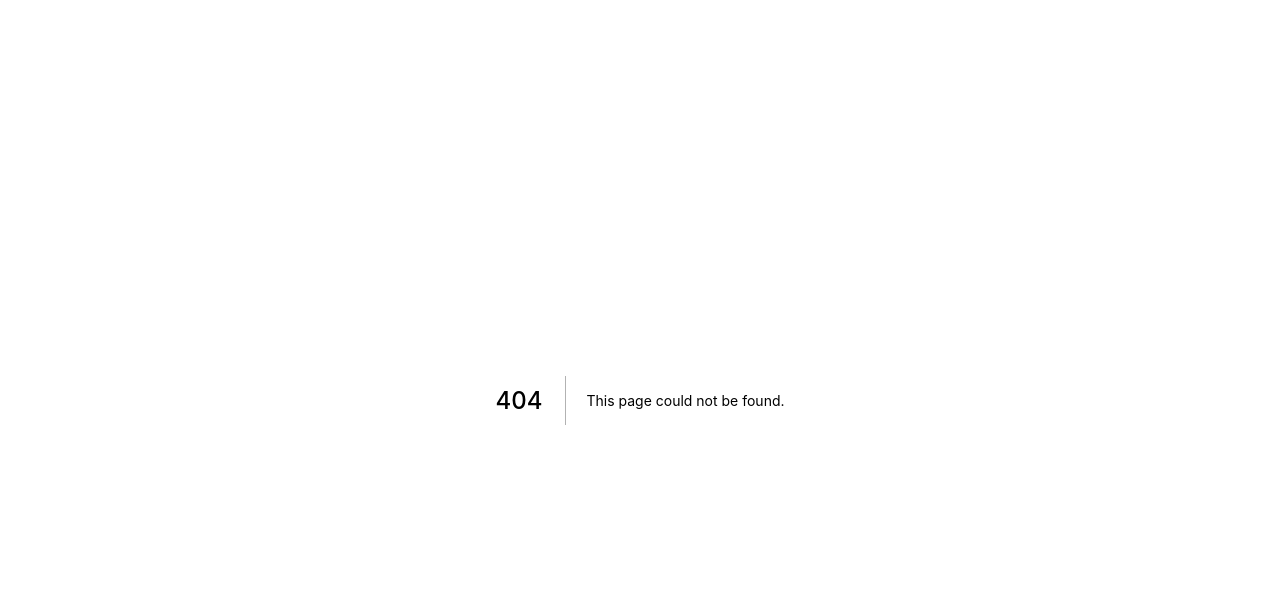
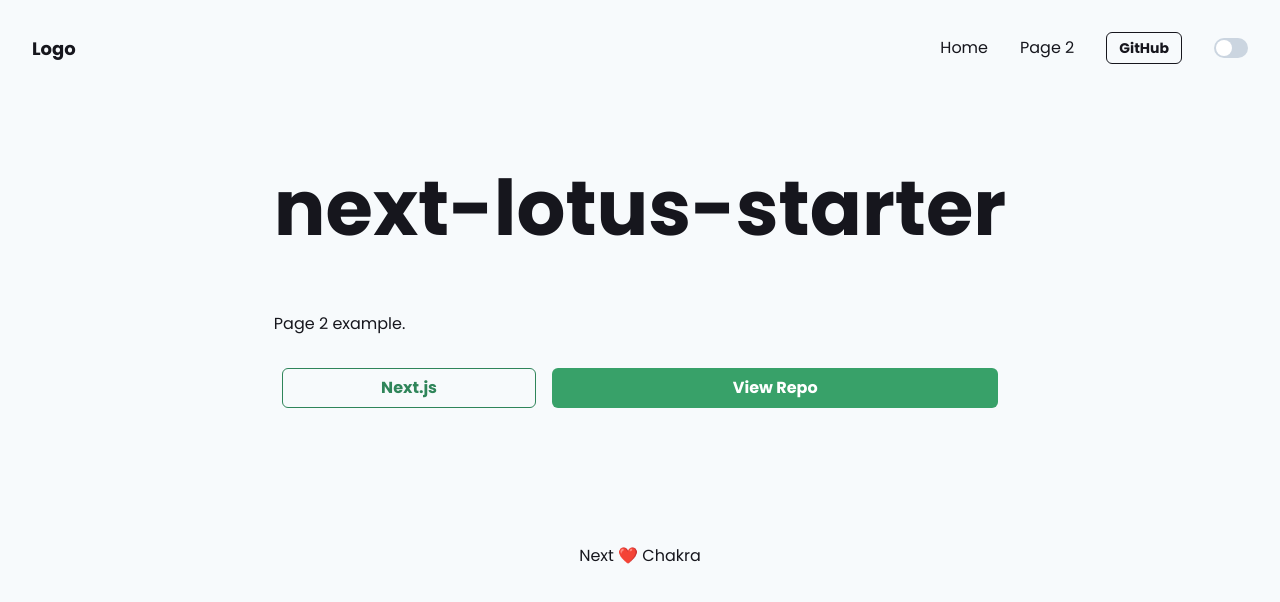
Before and after one commit to ayuhito/next-lotus-starter, a Next.js app: page /page2 in a window 1280 px wide. Before the commit this address had no page. Shown: the top 602 px of the page. Built offline with nearby package versions, Linux system fonts and the light colour scheme.

Commit message:
fix: dark mode switch

```diff
--- a/src/components/Container.tsx
+++ b/src/components/Container.tsx
@@ -1,4 +1,4 @@
-import { Fade, Flex, FlexProps, useColorMode } from "@chakra-ui/react";
+import { Flex, FlexProps, useColorMode } from "@chakra-ui/react";
 
 export const Container = (props: FlexProps) => {
   const { colorMode } = useColorMode();
@@ -7,7 +7,6 @@ export const Container = (props: FlexProps) => {
 
   const color = { light: "black", dark: "white" };
   return (
-    <Fade in={true}>
     <Flex
       direction="column"
       alignItems="center"
@@ -16,6 +15,5 @@ export const Container = (props: FlexProps) => {
       color={color[colorMode]}
       {...props}
     />
-    </Fade>
   );
 };
--- a/src/components/Main.tsx
+++ b/src/components/Main.tsx
@@ -1,6 +1,7 @@
-import { Stack, StackProps } from "@chakra-ui/react";
+import { Fade, Stack, StackProps } from "@chakra-ui/react";
 
 export const Main = (props: StackProps) => (
+  <Fade in={true}>
     <Stack
       spacing="1.5rem"
       width="100%"
@@ -9,4 +10,5 @@ export const Main = (props: StackProps) => (
       px="1rem"
       {...props}
     />
+  </Fade>
 );
--- a/src/components/Navbar/MenuLinks.tsx
+++ b/src/components/Navbar/MenuLinks.tsx
@@ -33,9 +33,7 @@ export const MenuLinks = ({ isOpen }) => {
             GitHub
           </Button>
         </MenuItem>
-        <MenuItem>
-          <DarkModeSwitch />
-        </MenuItem>
+        <DarkModeSwitch />
       </Stack>
     </Box>
   );
--- a/src/components/Navbar/Navbar.tsx
+++ b/src/components/Navbar/Navbar.tsx
@@ -1,19 +1,17 @@
-import { Flex, FlexProps } from "@chakra-ui/react";
-import { useState } from "react";
+import { Collapse, Flex, FlexProps, useDisclosure } from "@chakra-ui/react";
 
 import { Logo } from "./Logo";
 import { MenuLinks } from "./MenuLinks";
 import { MenuToggle } from "./MenuToggle";
 
 export const Navbar = (props: FlexProps) => {
-  const [isOpen, setIsOpen] = useState(false);
-
-  const toggle = () => setIsOpen(!isOpen);
+  const { isOpen, onToggle } = useDisclosure();
 
   return (
     <NavbarContainer {...props}>
-      <Logo w="100px" color={["white", "white", "gray.50", "gray.50"]} />
-      <MenuToggle toggle={toggle} isOpen={isOpen} />
+      <Logo w="100px" />
+      <MenuToggle toggle={onToggle} isOpen={isOpen} />
+
       <MenuLinks isOpen={isOpen} />
     </NavbarContainer>
   );
@@ -28,8 +26,6 @@ const NavbarContainer = ({ children, ...props }) => {
       wrap="wrap"
       w="100%"
       p={8}
-      bg={["transparent", "transparent", "transparent", "transparent"]}
-      color={["white", "white", "white", "white"]}
       {...props}
     >
       {children}
--- a/src/pages/index.tsx
+++ b/src/pages/index.tsx
@@ -2,10 +2,10 @@ import { Code, Link, List, Text } from "@chakra-ui/react";
 import Head from "next/head";
 
 import { Container } from "../components/Container";
-import { CTA } from "../components/CTA";
 import { Footer } from "../components/Footer";
 import { Hero } from "../components/Hero";
-import { ListItemCustom } from "../components/ListItemCustom";
+import { CTA } from "../components/Index/CTA";
+import { ListItemCustom } from "../components/Index/ListItemCustom";
 import { Main } from "../components/Main";
 import { Navbar } from "../components/Navbar/Navbar";
 
@@ -15,8 +15,8 @@ const Index = () => (
       <title>next-lotus-starter | Home</title>
     </Head>
     <Navbar />
-    <Hero />
     <Main>
+      <Hero />
       <Text>
         Personal starter repository built using <Code>Next.js</Code> +{" "}
         <Code>Chakra UI</Code> + <Code>TypeScript</Code>. Based off
--- /dev/null
+++ b/src/pages/page2.tsx
@@ -0,0 +1,28 @@
+import { Text } from "@chakra-ui/react";
+import Head from "next/head";
+
+import { Container } from "../components/Container";
+import { Footer } from "../components/Footer";
+import { Hero } from "../components/Hero";
+import { CTA } from "../components/Index/CTA";
+import { Main } from "../components/Main";
+import { Navbar } from "../components/Navbar/Navbar";
+
+const Page2 = () => (
+  <Container minHeight="100vh">
+    <Head>
+      <title>next-lotus-starter | Page 2</title>
+    </Head>
+    <Navbar />
+    <Main>
+      <Hero />
+      <Text>Page 2 example.</Text>
+      <CTA />
+    </Main>
+    <Footer>
+      <Text>Next ❤️ Chakra</Text>
+    </Footer>
+  </Container>
+);
+
+export default Page2;
```
Lines whose indentation alone changed are shown as unchanged.
